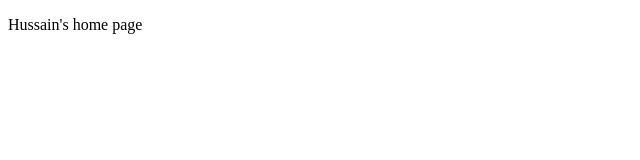
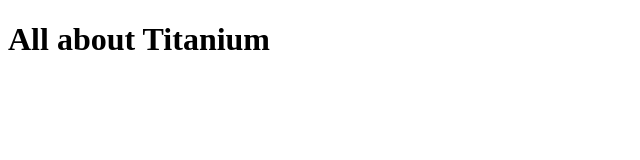
Before and after one commit to HussainWasti/HussainWasti.github.io, a plain HTML site: page index.html in a window 1280 px wide. Shown: the whole page, without its empty margins (0-640 px from the left). Drawn offline with Linux system fonts and the light colour scheme.

Commit message:
Update index.html

```diff
--- a/index.html
+++ b/index.html
@@ -3,7 +3,7 @@
 <head>
   <title>Titanium</title>
 </head>
-  <body>
-    <p>Hussain's home page</p>
-  </body>
+<body>
+  <h1>All about Titanium</h1>
+</body>
 </html>
```
